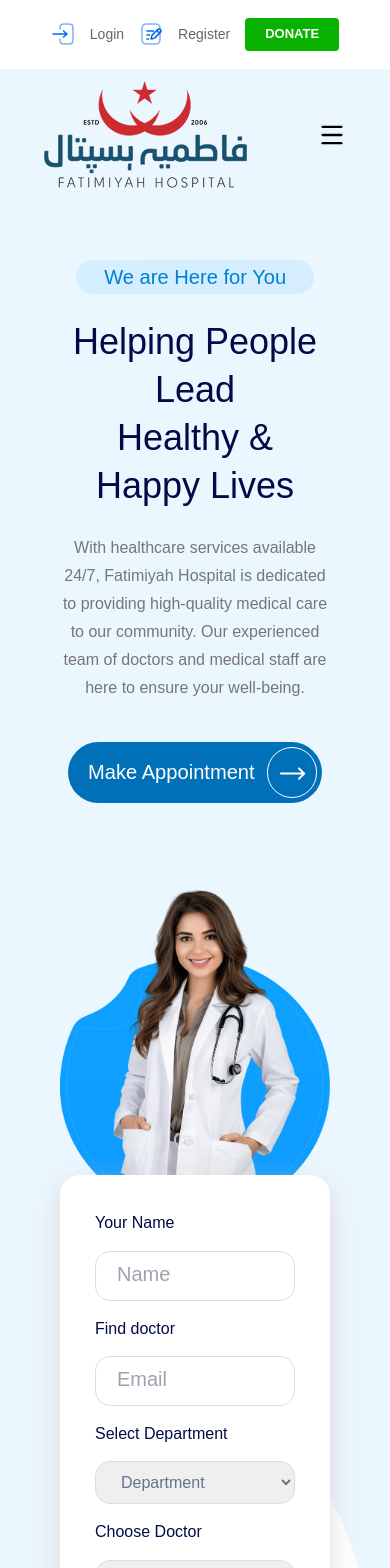
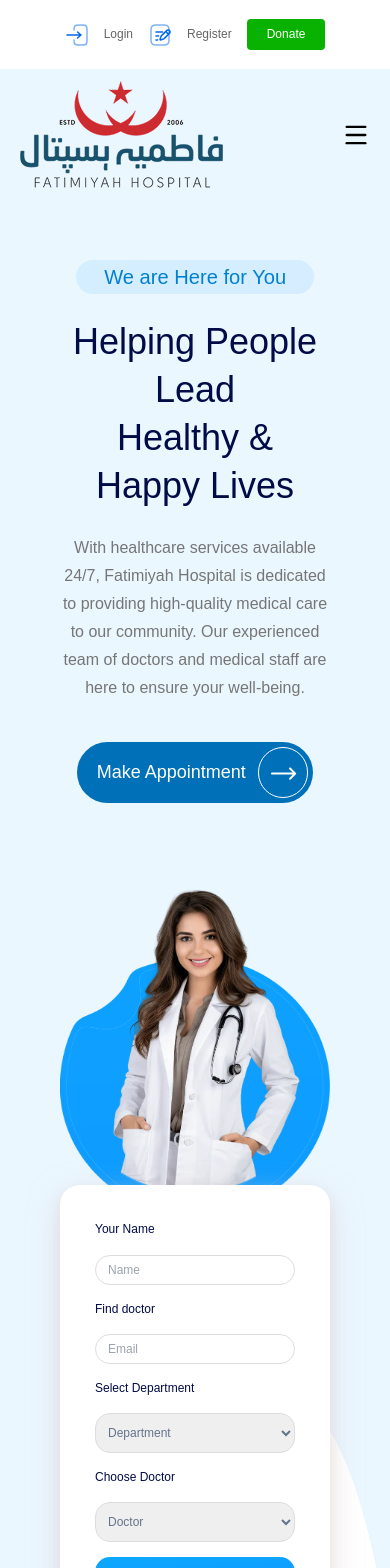
Before and after one commit to Shaheer2145/Fatimiyah_CRM, a Next.js app: page / in a window 390 px wide. Shown: the top 1568 px of the page. Built offline with nearby package versions, Linux system fonts and the light colour scheme; a web font is replaced by a local one.

Commit message:
kaam hogya ha

```diff
--- a/src/app/components/About/AboutDuplicate.module.css
+++ b/src/app/components/About/AboutDuplicate.module.css
@@ -564,6 +564,11 @@
         height: 280px;
         top: -20px;
     }
+    .btn{
+        font-size: 16px;
+        height: 50px;
+        width: 140px;
+    }
 }
 
 /* RESPONSIVE: 425px (Large Mobile) */
@@ -653,6 +658,11 @@
         top: 0;
         left: 10px;
     }
+    .btn{
+        font-size: 12px;
+        height: 50px;
+        width: 120px;
+    }
 }
 
 /* RESPONSIVE: 375px (Medium Mobile) */
--- a/src/app/components/Footer/FooterDuplicate.module.css
+++ b/src/app/components/Footer/FooterDuplicate.module.css
@@ -146,6 +146,8 @@
     grid-template-columns: 1.5fr 1fr 1fr 1fr;
     margin-bottom: 80px;
     gap: 40px;
+    max-width: 1484px;
+    padding: 0 20px;
 }
 
 .logoArea {
@@ -296,6 +298,10 @@
         right: 30%;
         width: 180px;
         height: 180px;
+    }
+    .footerGrid {
+        grid-template-columns: 1fr .5fr .5fr .5fr;
+        padding: 0 25px;
     }
 }
 
--- a/src/app/components/Header/Header.js
+++ b/src/app/components/Header/Header.js
@@ -86,10 +86,10 @@ const Header = () => {
                         ) : (
                             <>
                                 <Image src={Login} alt='login' />
-                                <Link href="/login">Login</Link>
+                                <Link className={styles.login} href="/login">Login</Link>
 
                                 <Image src={signup} alt='login' />
-                                <Link href="/register">Register</Link>
+                                <Link className={styles.login} href="/register">Register</Link>
                             </>
                         )}
                         <Link href="/donate" className={styles.donateBtn}>Donate</Link>
--- a/src/app/components/Header/Header.module.css
+++ b/src/app/components/Header/Header.module.css
@@ -12,7 +12,7 @@
 /* Top Bar */
 .topBar {
     width: 100%;
-    padding: 8px 0;
+    padding: 8px 40px;
     font-size: 14px;
     height: 100%;
     background-color: #fff;
@@ -37,17 +37,23 @@
     color: #666;
     font-weight: 500;
 }
+.login{
+    /* border: 2px solid red; */
+    font-size: 16px;
+    font-family: "Poppins",sans-serif;
+    font-weight: 400;
+}
 
 .donateBtn {
 
     border-radius: 6px;
+    font-family: 'Poppins',sans-serif;
     background: #09B200;
     color: #fff;
     padding: 6px 20px;
     border-radius: 4px;
-    font-size: 13px;
-    font-weight: 600;
-    text-transform: uppercase;
+    font-size: 16px;
+    font-weight: 500;
     border: none;
     transition: background-color 0.3s ease;
 }
@@ -141,6 +147,7 @@
     font-weight: 700;
     font-size: 16px;
     gap: 10px;
+    font-family: 'Poppins',sans-serif;
     transition: background-color 0.3s ease;
 }
 
@@ -194,10 +201,13 @@
 /* RESPONSIVE: 1700px (Extra Large Desktop) */
 @media (max-width: 1600px) {
 
-    .topBarContent,
+
     .navContent {
         padding: 0 40px;
         max-width: 1520px;
+    }
+    .topBarContent{
+        padding: 10px 60px;
     }
 
     .mobileOnlyContact {
@@ -230,13 +240,15 @@
 /* RESPONSIVE: 1024px (Laptop/Large Tablet) */
 @media (max-width: 1024px) {
 
-    .topBarContent,
-    .navContent {
+    .topBarContent{
         padding: 0 24px;
+    }
+    .navContent{
+        padding: 0;
     }
 
     .navLinks {
-        gap: 10px;
+        gap: 20px;
     }
 
     .navLinks a {
@@ -356,6 +368,15 @@
     .mobileNavOpen .navLinks {
         gap: 20px;
     }
+    .login{
+        font-size: 12px;
+    }
+    .topLinks{
+        padding: 0 30px;
+    }
+    .donateBtn{
+        font-size: 12px;
+    }
 }
 
 /* RESPONSIVE: 375px (Medium Mobile) */
@@ -390,4 +411,7 @@
     .mobileNavOpen .navLinks {
         gap: 16px;
     }
+    .topBarContent{
+        padding: 0;
+    }
 }
--- a/src/app/components/Hero/HeroDuplicate.module.css
+++ b/src/app/components/Hero/HeroDuplicate.module.css
@@ -204,6 +204,7 @@
     width: 100%;
     border-radius: 15px;
     border: 1px solid #DDD;
+    font-family: 'Poppins',sans-serif;
 }
 
 .input::placeholder {
@@ -285,9 +286,9 @@
     }
 
     .formContainer {
-        width: 1200px;
+        width: 1100px;
         padding: 40px;
-        bottom: -70px;
+        bottom: -90px;
     }
 
     .formGroup {
@@ -330,11 +331,11 @@
     }
 
     .formContainer {
-        width: 95%;
+        width: 90%;
         height: auto;
-        padding: 30px;
+        /* padding: 30px; */
         flex-wrap: wrap;
-        bottom: -65%
+        bottom: -60%
     }
 
     .searchBar {
@@ -343,6 +344,7 @@
         justify-content: center;
         width: 100%;
         max-width: none;
+        padding: 0;
     }
 
     .formGroup {
@@ -400,7 +402,7 @@
 
     .formContainer {
         position: relative;
-        bottom: 80px;
+        bottom: 110px;
         left: auto;
         transform: none;
         margin: 40px auto 0 auto;
@@ -426,16 +428,19 @@
     }
 
     .label {
-        font-size: 16px;
+        font-size: 12px;
     }
 
     .select,
-    .input {
-        font-size: 16px;
+    .input,.input::placeholder {
+        font-size: 12px;
+    }
+    .searchBtn{
+        font-size: 12px;
     }
 }
 
-/* RESPONSIVE: 425px (Large Mobile) */
+
 @media (max-width: 425px) {
     .title {
         font-size: 36px;
@@ -449,10 +454,33 @@
 
     .formContainer {
         padding: 25px 15px;
+        bottom: 70px !important;
     }
 
     .searchBtn {
         width: 100%;
+    }
+
+    .primaryBtn {
+        font-size: 18px;
+    }
+    .input{
+        height: 30px !important;
+        padding: 10px 12px;
+    }
+    .select{
+        padding: 10px 8px;
+        height: 40px;
+        font-size: 12px;
+
+    }
+    .label{
+        font-size: 12px;
+    }
+
+    .input::placeholder {
+        font-size: 12px !important;
+
     }
 }
 
@@ -473,6 +501,10 @@
 
     .searchBar {
         gap: 12px;
+    }
+
+    .primaryBtn {
+        font-size: 15px !important;
     }
 }
 
@@ -495,7 +527,10 @@
 
     .formContainer {
         padding: 15px 10px;
+        bottom: 70px !important;
     }
+
+    .searchBar {}
 
     .searchBtn {
         font-size: 18px;
--- a/src/app/components/Medical/MedicalDepartmentsDuplicate.module.css
+++ b/src/app/components/Medical/MedicalDepartmentsDuplicate.module.css
@@ -193,7 +193,7 @@
 /* 2. 1440px Breakpoint */
 @media (max-width: 1440px) {
     .grid {
-        grid-template-columns: repeat(3, 1fr);
+        grid-template-columns: repeat(4, 1fr);
     }
 
     .container {
@@ -245,7 +245,7 @@
 }
 
 /* 4. 768px Breakpoint */
-@media (max-width: 768px) {
+@media (max-width: 769px) {
     .section {
         padding: 60px 20px;
     }
@@ -271,17 +271,20 @@
         font-size: 13px;
         width: 100%;
     }
+    .grid {
+        grid-template-columns: 2fr !important;
+    }
 }
 
 /* 5. 480px Breakpoint */
-@media (max-width: 480px) {
+@media (max-width: 425px) {
     .grid {
-        grid-template-columns: 1fr;
+        grid-template-columns: 1fr !important;
     }
 
     .card {
         width: 100%;
-        max-width: 348px;
+        /* max-width: 348px; */
     }
 
     .title {
--- a/src/app/components/News/NewsDuplicate.module.css
+++ b/src/app/components/News/NewsDuplicate.module.css
@@ -161,11 +161,11 @@
 
 .arrowWrapper {
     background-color: #fafafa;
-    height: 120px;
-    width: 120px;
+    height: 100px;
+    width: 100px;
     border-radius: 50%;
     position: absolute;
-    bottom: -60px;
+    bottom: -50px;
     /* Slightly lower */
     box-shadow: 0 10px 25px rgba(0, 0, 0, 0.05);
     left: 25%;
@@ -190,6 +190,7 @@
 @media (max-width: 1600px) {
     .container {
         max-width: 1400px;
+        padding: 0 40px;
     }
 }
 
@@ -197,6 +198,7 @@
 @media (max-width: 1440px) {
     .container {
         max-width: 1200px;
+        /* padding: 0; */
     }
 
     .card {
@@ -220,7 +222,7 @@
 
     .grid {
         grid-template-columns: repeat(2, 1fr);
-        gap: 25px;
+        gap: 80px;
     }
 
     .card {
@@ -256,7 +258,7 @@
         grid-template-columns: 1fr;
         max-width: 500px;
         margin: 0 auto;
-        gap: 70px;
+        gap: 90px;
     }
 
     .arrowWrapper {
--- a/src/app/components/Services/ServicesDuplicate.js
+++ b/src/app/components/Services/ServicesDuplicate.js
@@ -56,7 +56,7 @@ const ServicesDuplicate = () => {
                             transition={{ delay: index * 0.2 }}
                             className={styles.card}
                         >
-                            <Image src={service.img} alt={service.title} className={styles.image} width={30} height={40} />
+                            <Image src={service.img} alt={service.title} className={styles.image} width={100} height={100} />
                             <div className={styles.overlay}>
                                 <h3 className={styles.cardTitle}>{service.title}</h3>
                                 <p className={styles.cardDesc}>{service.desc}</p>
```
Also changed, not shown: src/app/components/Services/ServicesDuplicate.module.css (+39 -10 lines), src/app/page.js (+6 -6 lines), 1 other file (tests, documents, lock files or other folders).
